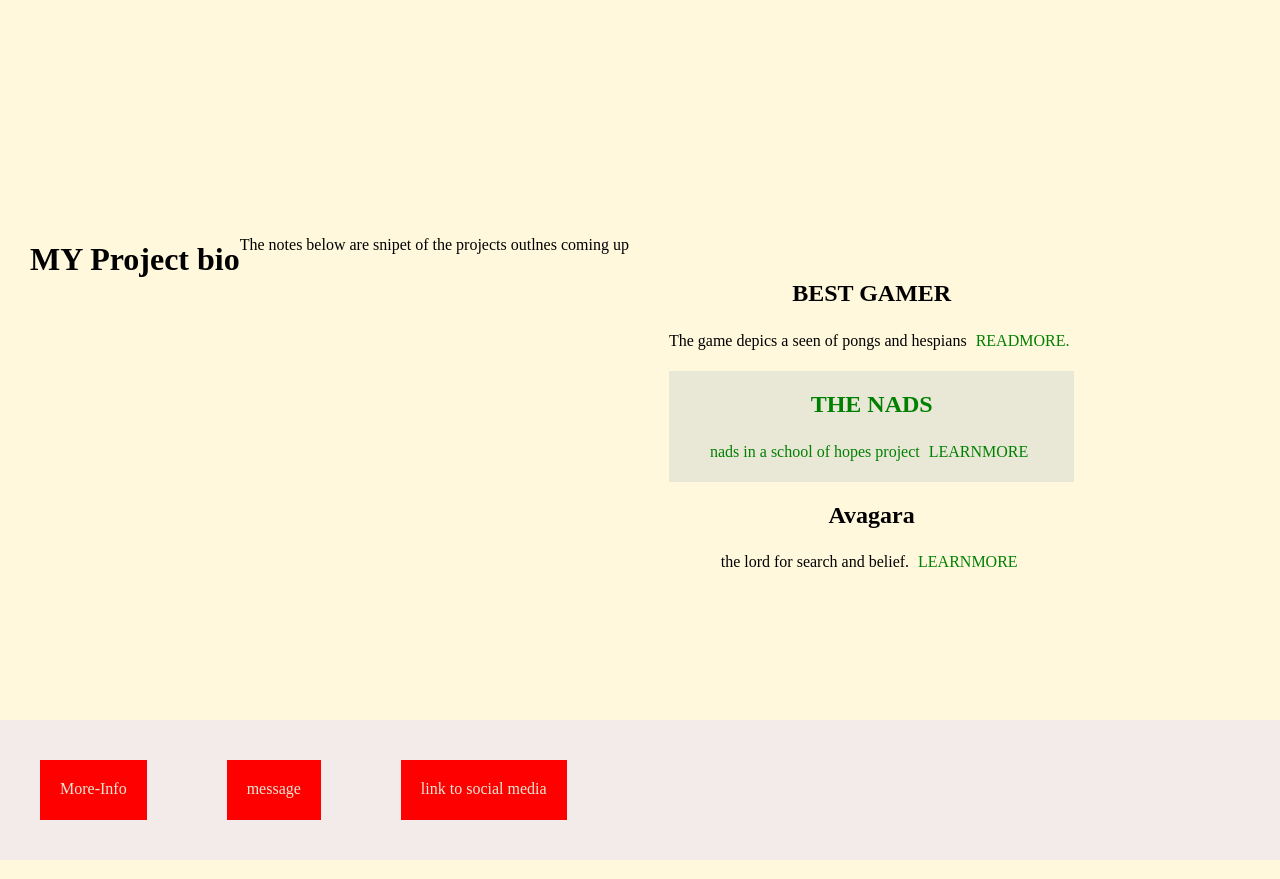
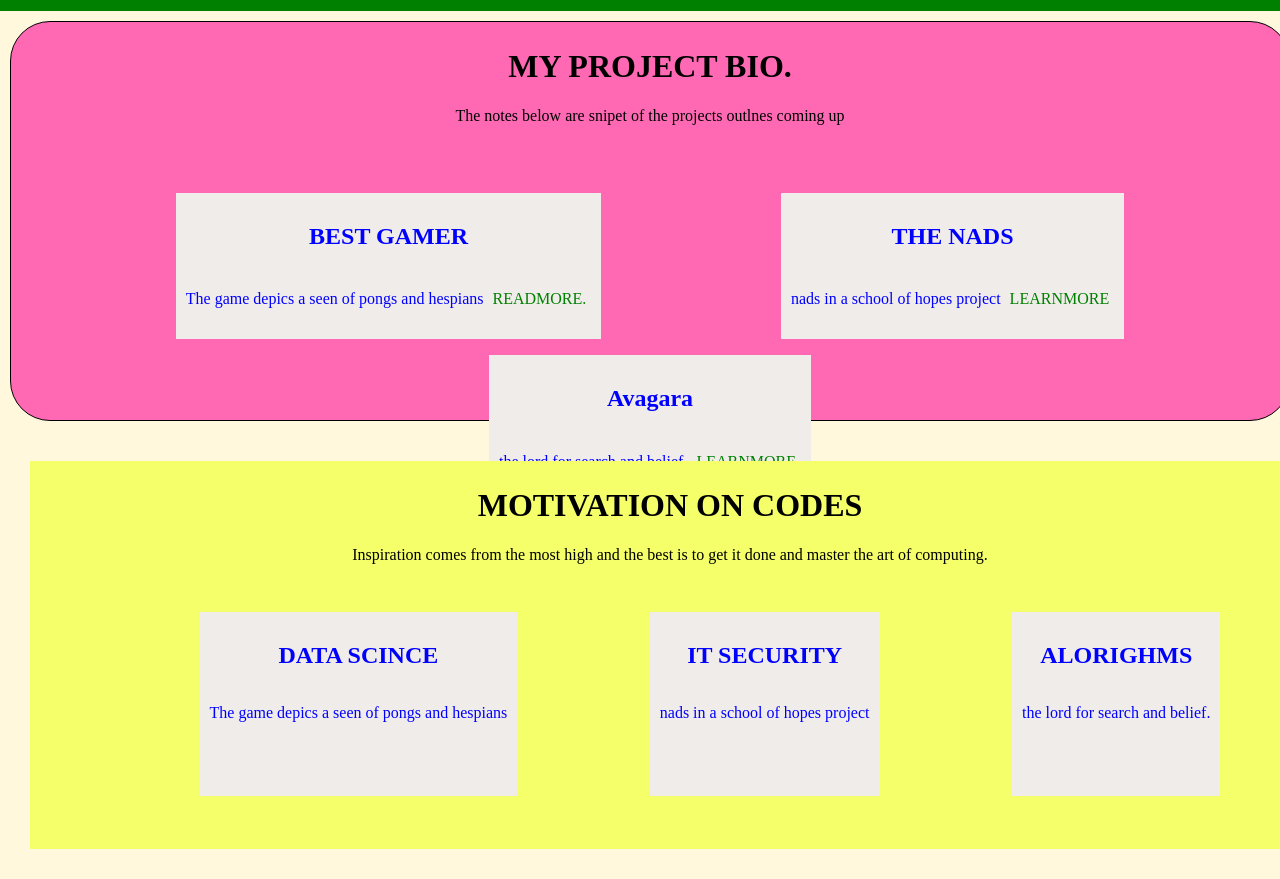
Before and after one commit to Jn-mic/Portfolio-landing-pages, a plain HTML site: page home.html in a window 1280 px wide. Shown: the part 780-1659 px from the top of the page. Drawn offline with Linux system fonts and the light colour scheme.

Commit message:
styling home page

```diff
--- a/home.html
+++ b/home.html
@@ -29,7 +29,7 @@
             </P>
     </div>
     <div class="container1">
-                <h1>MY Project bio</h1>
+                <h1>MY PROJECT BIO.</h1>
                     <p>The notes below are snipet of the projects outlnes coming up</p>
                 <div class="dpm">
                     <div class="dp1">
@@ -37,22 +37,34 @@
 
                             <p>The game depics a seen of pongs and hespians <a href="https://www.imdb.com/title/tt1034032/">READMORE.</a> </p>
                     </div>
-                    <div class="dp2">
+                    <div class="dp1">
                             <h2>THE NADS</h2>
                             <p>nads in a school of hopes project <a href="https://www.urbandictionary.com/define.php?term=nads">LEARNMORE</a></p>
                     </div>
-                    <div class="dp3">
+                    <div class="dp1">
                             <h2>Avagara</h2>
                             <p>the lord for search and belief. <a href="https://web.facebook.com/avagatasara/posts/soft-cotton-fabrics-by-the-meter/612197862971161/?_rdc=1&_rdr">LEARNMORE</a> </p>
                     </div>
                 </div>
     </div>
-<div id="footer">
-    <div class="ft">
-        <div class="p1">More-Info</div>
-        <div class="p1">message</div>
-        <div class="p1">link to social media</div>
+<div id="viva">
+    <h1>MOTIVATION ON CODES</h1>
+    <p>Inspiration comes from the most high and the best is to get it done and master the art of computing.</p>
+<div class="dpm">
+    <div class="dp1">
+            <h2>DATA SCINCE</h2>
+
+            <p>The game depics a seen of pongs and hespians </p>
     </div>
+    <div class="dp1">
+            <h2>IT SECURITY</h2>
+            <p>nads in a school of hopes project</p>
+    </div>
+    <div class="dp1">
+            <h2>ALORIGHMS</h2>
+            <p>the lord for search and belief.</p>
+    </div>
+</div>
 </div>
 </body>
 </html>
--- a/styles.css
+++ b/styles.css
@@ -22,13 +22,12 @@ body{
 }
 #main{
     width: 100%;
-    height: 500px;
+    height: auto;
     background-color:green;
     position: relative;
     align-items: center;
     text-align: center;
     padding: 60px ;
-
 }
 #main img{
     height:300px;
@@ -36,73 +35,67 @@ body{
     margin-bottom: 50px;
     padding-bottom: 0px;
     border-radius: 50%;
-    j
 }
 .container1 {
-    margin: 200px auto 0;
+    background-color: hotpink;
+    margin: 10px;
     height: 400px;
     width: 100%;
     border-radius: 40px;
-    padding: 100px 30px;
+    padding: 5px;
+    display: inline-block;
     text-align: center;
-    display: flex;
-    flex-direction: row;
-    flex-wrap: wrap;
-}
-.container1.dp1{
-    color: blue;
-    background-color: aquamarine;
-    text-align: centre;
-    margin-right: 30px;
-}
-.container1 .dp2{
-    color: green;
-    background-color: rgb(233, 231, 214);
-    text-align: centre;
-
-}
-.container1.dp3{
-    color: green;
-    background-color: rgb(233, 231, 214);
-    text-align: centre;
-
+    box-sizing: border-box;
+    border: 1px solid black;
 }
 .container1 .dpm{
-    height: aut0;
-    display: flex;
-    flex-direction: column;
-    flex-wrap: wrap;
-    word-wrap: break-word;
-    margin:  10px;
-    padding: 30px;
-}
-#footer{
-    background-color: rgb(243, 234, 234);
-    background-position: cover;
-    text-align: center;
-    color: black;
+    height: 200px;
+    width: 70px auto 0;
     display: flex;
     flex-direction: row;
     flex-wrap: wrap;
     word-wrap: break-word;
+    margin:  30px 40px 30px 40px;
+    padding: 30px;
+    justify-content: space-around;
+}
+ .dpm .dp1{
+    color: blue;
+    background-color: hsl(20, 17%, 93%);
+    display: flex;
+    flex-direction: column;
+    align-items: center;
+    margin: 8px;
+    margin-left: 30px 40px;
+    flex-wrap: wrap;
+    word-wrap: break-word;
+    padding: 10px;
+}
+.dpm .dp1 h1{
+font-family: cursive;
+color: crimson;
+}
+#viva{
+    background-color: #f5ff69;
+    margin: 10px;
     height: auto;
     width: 100%;
+    padding: 5px;
+    display: inline-block;
+    flex-direction: row;
+    margin: 30px;
+    text-align: center;
+    box-sizing: border-box;
 }
-div .info{
-    color: red;
-    text-transform: uppercase;
+#viva .dpm{
+    display: flex;
+    width: 100%;
+    justify-content: space-evenly;
+    margin: 40px;
+    height: 200px;
+    word-wrap: break-word;
+    box-sizing: border-box;
 }
-.ft{
-    display: flex;
-    flex-direction: row;
-    align-items: center;
-    margin: 40px;
+#viva .dpm .dp1{
 
 }
-.p1{
-    height: 20px;
-    margin-right: 80px;
-    padding: 20px;
-    background-color: red;
-    color: rgb(233, 231, 214);
-}
```
